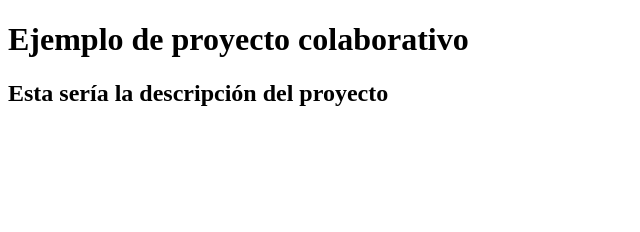
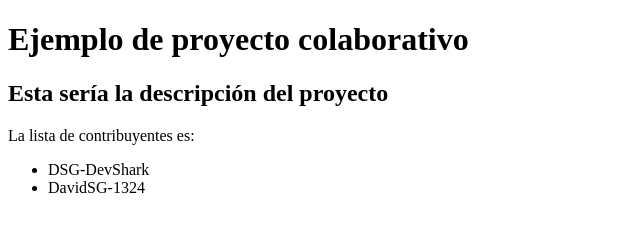
Before and after one commit to DSG-DevShark/ProyectoEquipo, a plain HTML site: page index.html in a window 1280 px wide. Shown: the whole page, without its empty margins (0-640 px from the left). Drawn offline with Linux system fonts and the light colour scheme.

Commit message:
Update index.html

```diff
--- a/index.html
+++ b/index.html
@@ -9,6 +9,11 @@
         <header>
             <h1>Ejemplo de proyecto colaborativo</h1>
             <h2>Esta sería la descripción del proyecto</h2>
+            <p>La lista de contribuyentes es:</p>
+            <ul>
+                <li>DSG-DevShark</li>
+                <li>DavidSG-1324</li>
+            </ul>
         </header>
     </body>
 </html>
```
